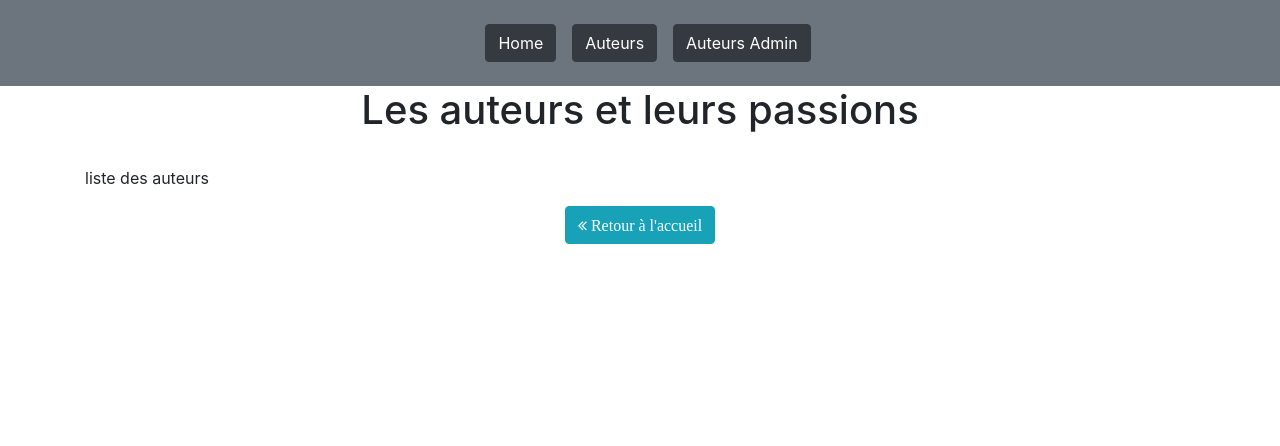
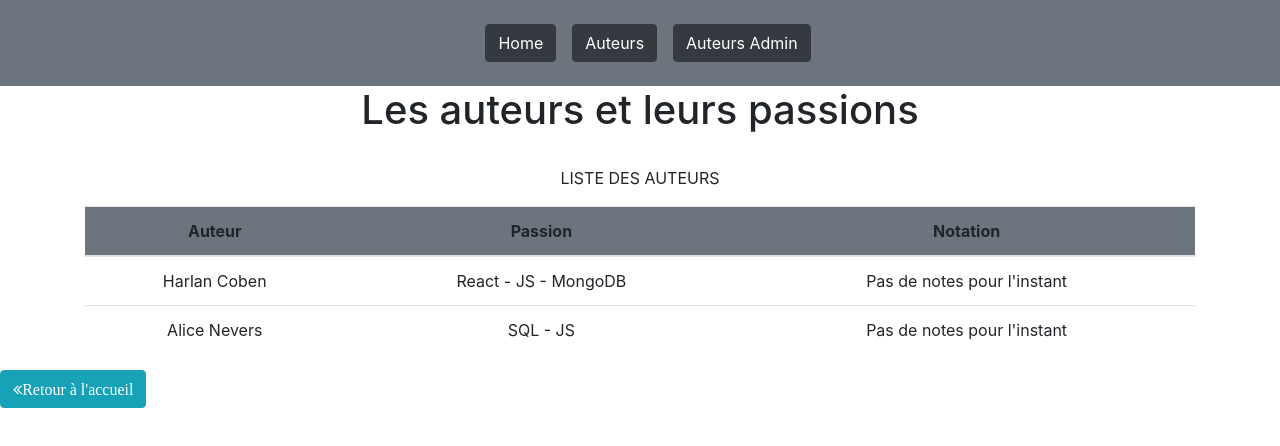
Before and after one commit to thomas-demagny/React-authors, a React (Create React App) app: page /authors in a window 1280 px wide. Shown: the top 446 px of the page. Built offline with nearby package versions, Linux system fonts and the light colour scheme.

Commit message:
insert authors into table

```diff
--- a/src/components/Authors.jsx
+++ b/src/components/Authors.jsx
@@ -1,21 +1,51 @@
 // eslint-disable-next-line no-unused-vars
-import React from "react";
-import { useHistory } from 'react-router-dom';
+import React ,{ useReducer } from "react";
+import  { useHistory } from 'react-router-dom';
+import {initialState, reducer} from "../reducers/AuthReducer";
 
 function Authors() {
 
+
     const history = useHistory();
+
+    const [state] = useReducer(reducer, initialState);
+
+    const {authors} = state;
+
 
     return(
         <React.Fragment>
             <h1 className="text-center pb-4"> Les auteurs et leurs passions</h1>
-            <div className="container text-left">
-                <p>liste des auteurs</p>
+            <div className="container">
+                <p className="text-uppercase">liste des auteurs</p>
+
+                <table className="table">
+                    <thead>
+                    <tr className="bg-secondary">
+                        <th scope="col">Auteur</th>
+                        <th scope="col">Passion</th>
+                        <th scope="col">Notation</th>
+                    </tr>
+                    </thead>
+                    <tbody>
+                    {authors.map((author, i) =>
+                        <tr key={i}>
+                            <td>{author.name}</td>
+                            <td>{(author.passion).join(' - ')}</td>
+                            <td>Pas de notes pour l'instant</td>
+                        </tr>
+                    )}
+                    </tbody>
+                </table >
+                <div>
+
+                </div>
             </div>
 
-            <button className="btn btn-info fa fa-angle-double-left align-left" onClick={ () => history.push('/')}> Retour à l'accueil</button>
+            <button className="d-flex align-content btn btn-info fa fa-angle-double-left " onClick={ () => history.push('/')}> Retour à l'accueil</button>
         </React.Fragment>
     )
 }
 
+
 export default Authors;
```
